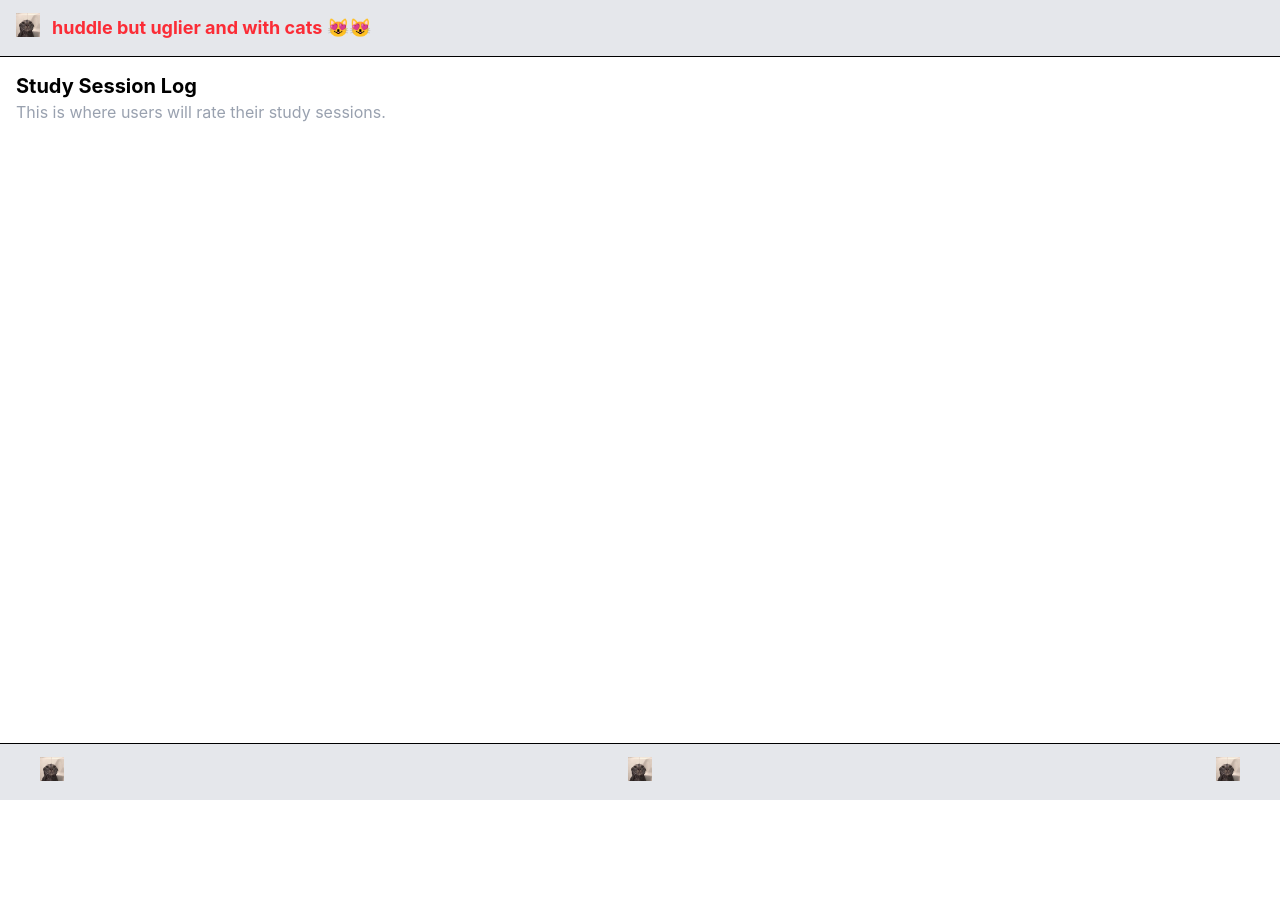
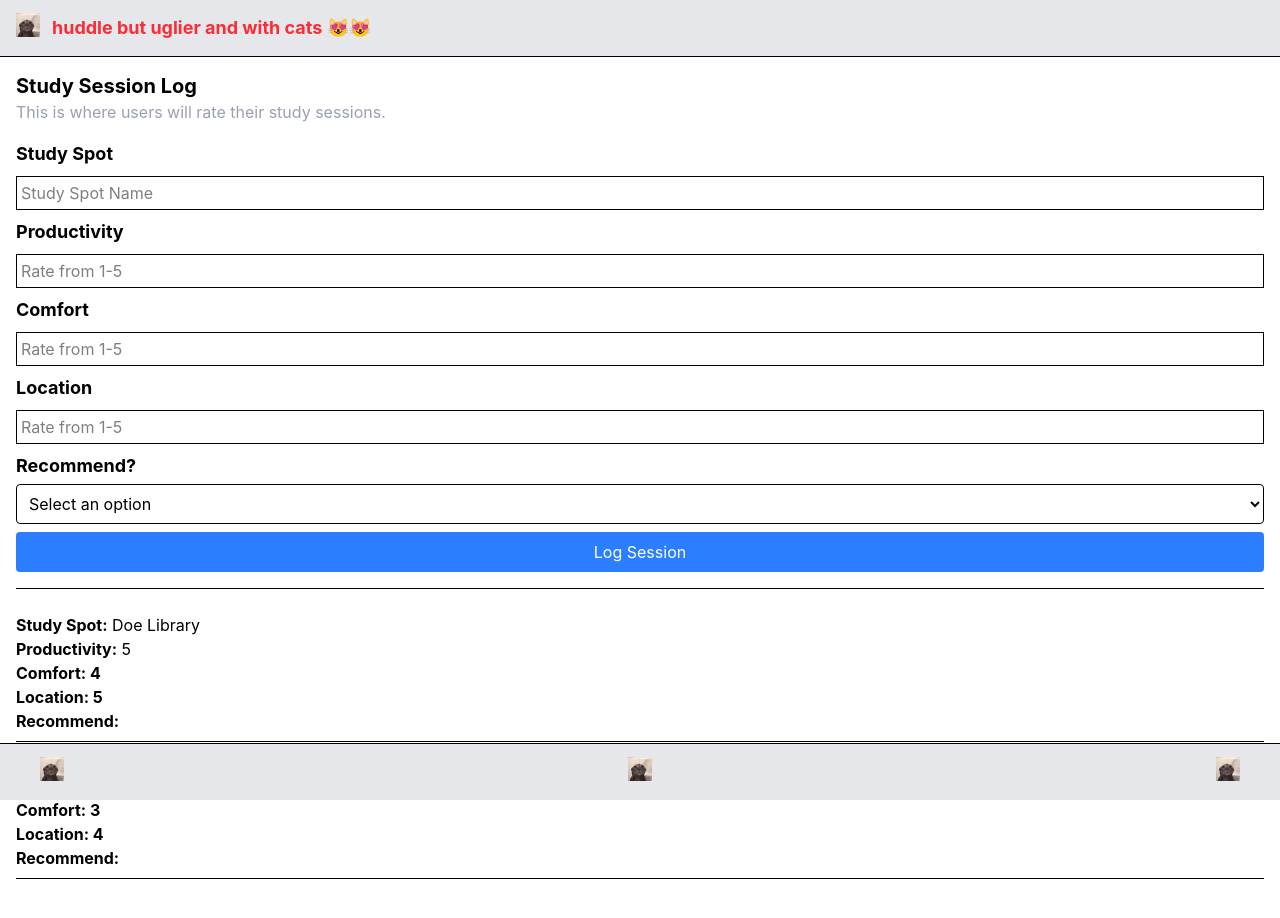
Before and after one commit to annie1in/huddle-sandbox, a React (Vite) app: page /study-spots/log in a window 1280 px wide. Shown: the top 918 px of the page. Before the commit the page ends 800 px from the top, so only its background shows below. Built offline with nearby package versions, Linux system fonts and the light colour scheme.

Commit message:
StudySessionLog lo-fi page

```diff
--- a/src/pages/study-spots/StudySessionLog.jsx
+++ b/src/pages/study-spots/StudySessionLog.jsx
@@ -1,8 +1,117 @@
+import React, { useState } from "react";
+import { studySessions as initialSessions } from "../../data/studySessions";
+
 export default function StudySessionLog() {
+  // 1. Move state inside the component
+  const [sessions, setSessions] = useState(initialSessions);
+  const [formData, setFormData] = useState({
+    spot: "",
+    productivity: "",
+    comfort: "",
+    location: "",
+    recommend: "",
+  });
+
+  // 2. Fix handleChange to actually update the state
+  function handleChange(event) {
+    const { name, value } = event.target;
+    setFormData((prev) => ({
+      ...prev,
+      [name]: value, // This updates ONLY the field that changed
+    }));
+  }
+
+  function handleSubmit(event) {
+    event.preventDefault();
+    const newSession = {
+      id: sessions.length + 1,
+      ...formData,
+    };
+
+    setSessions([...sessions, newSession]);
+
+    // Clear form after submit
+    setFormData({ spot: "", productivity: "", comfort: "", location: "", recommend: "" });
+  }
+
   return (
     <div className="p-4">
       <h1 className="text-xl font-bold text-black">Study Session Log</h1>
       <p className="text-gray-400">This is where users will rate their study sessions.</p>
+
+      <form onSubmit={handleSubmit} className="flex flex-col gap-2 my-4">
+        <h3 className="text-lg font-bold text-black">Study Spot</h3>
+        <input
+          name="spot" // Matches state key
+          value={formData.spot}
+          onChange={handleChange}
+          placeholder="Study Spot Name"
+          className="border p-1"
+        />
+        <h3 className="text-lg font-bold text-black">Productivity</h3>
+        <input
+          name="productivity"
+          type="number"
+          min="1"
+          max="5"
+          value={formData.productivity}
+          onChange={handleChange}
+          placeholder="Rate from 1-5"
+          className="border p-1"
+        />
+        <h3 className="text-lg font-bold text-black">Comfort</h3>
+        <input
+          name="comfort"
+          type="number"
+          min="1"
+          max="5"
+          value={formData.comfort}
+          onChange={handleChange}
+          placeholder="Rate from 1-5"
+          className="border p-1"
+        />
+        <h3 className="text-lg font-bold text-black">Location</h3>
+        <input
+          name="location"
+          type="number"
+          min="1"
+          max="5"
+          value={formData.location}
+          onChange={handleChange}
+          placeholder="Rate from 1-5"
+          className="border p-1"
+        />
+        <div className="flex flex-col gap-1">
+          <label className="font-bold text-lg text-black">Recommend?</label>
+          <select
+            name="recommend"
+            value={formData.recommend}
+            onChange={handleChange}
+            className="border p-2 rounded bg-white"
+          >
+            <option value="">Select an option</option>
+            <option value="yes">Yes</option>
+            <option value="no">No</option>
+          </select>
+        </div>
+        <button type="submit" className="bg-blue-500 text-white p-2 rounded">
+          Log Session
+        </button>
+      </form>
+
+      <hr />
+
+      <div className="mt-4">
+        {sessions.map((session) => (
+          <div key={session.id} className="border-b py-2">
+            <p><strong>Study Spot:</strong> {session.spot}</p>
+            <p><strong>Productivity:</strong> {session.productivity}</p>
+            <p><strong>Comfort: {session.comfort}</strong></p>
+            <p><strong>Location: {session.location}</strong></p>
+            <p><strong>Recommend: {session.recommend}</strong></p>
+          </div>
+        ))}
+      </div>
     </div>
   );
 }
```
